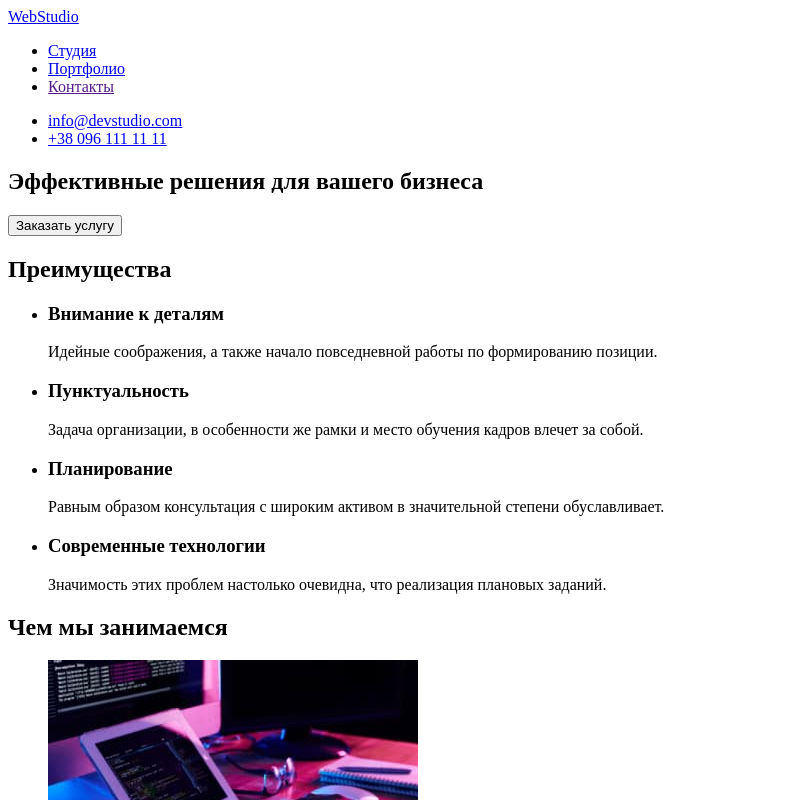
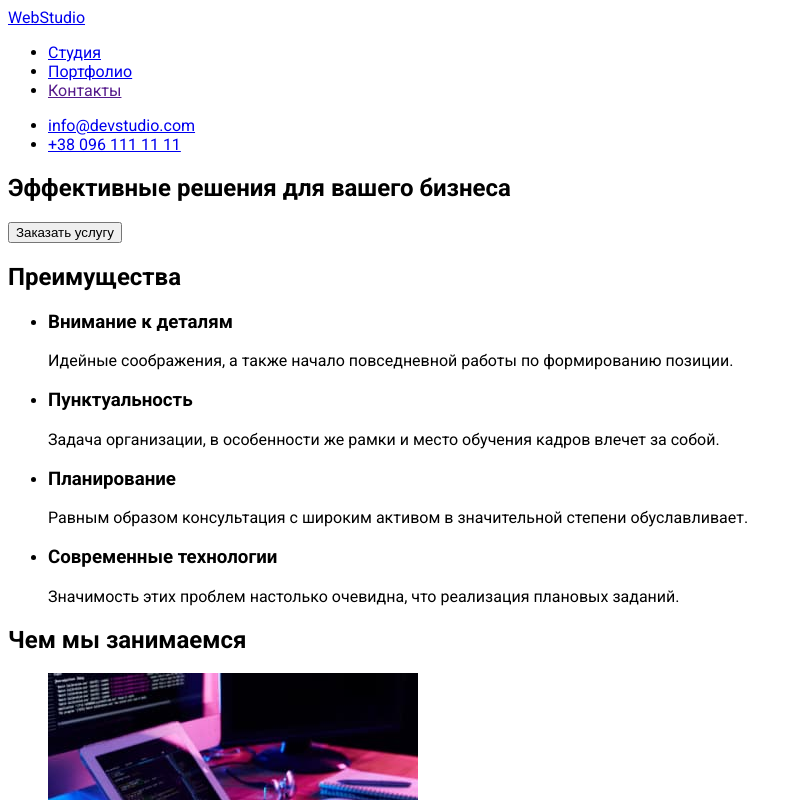
Before and after one commit to AndriiTkac4ov/goit-markup-hw-02, a plain HTML site: page index.html in a window 1280 px wide. Shown: the top 800 px of the page, without its empty margins (0-802 px from the left). Drawn offline with Linux system fonts and the light colour scheme.

Commit message:
create a link for fonts

```diff
--- a/css/styles.css
+++ b/css/styles.css
@@ -0,0 +1,6 @@
+
+
+body {
+    font-family: 'Raleway', sans-serif;
+    font-family: 'Roboto', sans-serif;
+}
--- a/index.html
+++ b/index.html
@@ -5,6 +5,13 @@
     <meta http-equiv="X-UA-Compatible" content="IE=edge">
     <meta name="viewport" content="width=device-width, initial-scale=1.0">
     <title>WebStudio</title>
+
+    <link rel="preconnect" href="https://fonts.googleapis.com">
+    <link rel="preconnect" href="https://fonts.gstatic.com" crossorigin>
+    <link href="https://fonts.googleapis.com/css2?family=Raleway:wght@700&family=Roboto:wght@400;500;700;900&display=swap"
+        rel="stylesheet">
+
+    <link rel="stylesheet" href="./css/styles.css">
 </head>
 <body>
     <header>
```
Also changed, not shown: portfolio.html (+7 -0 lines).
